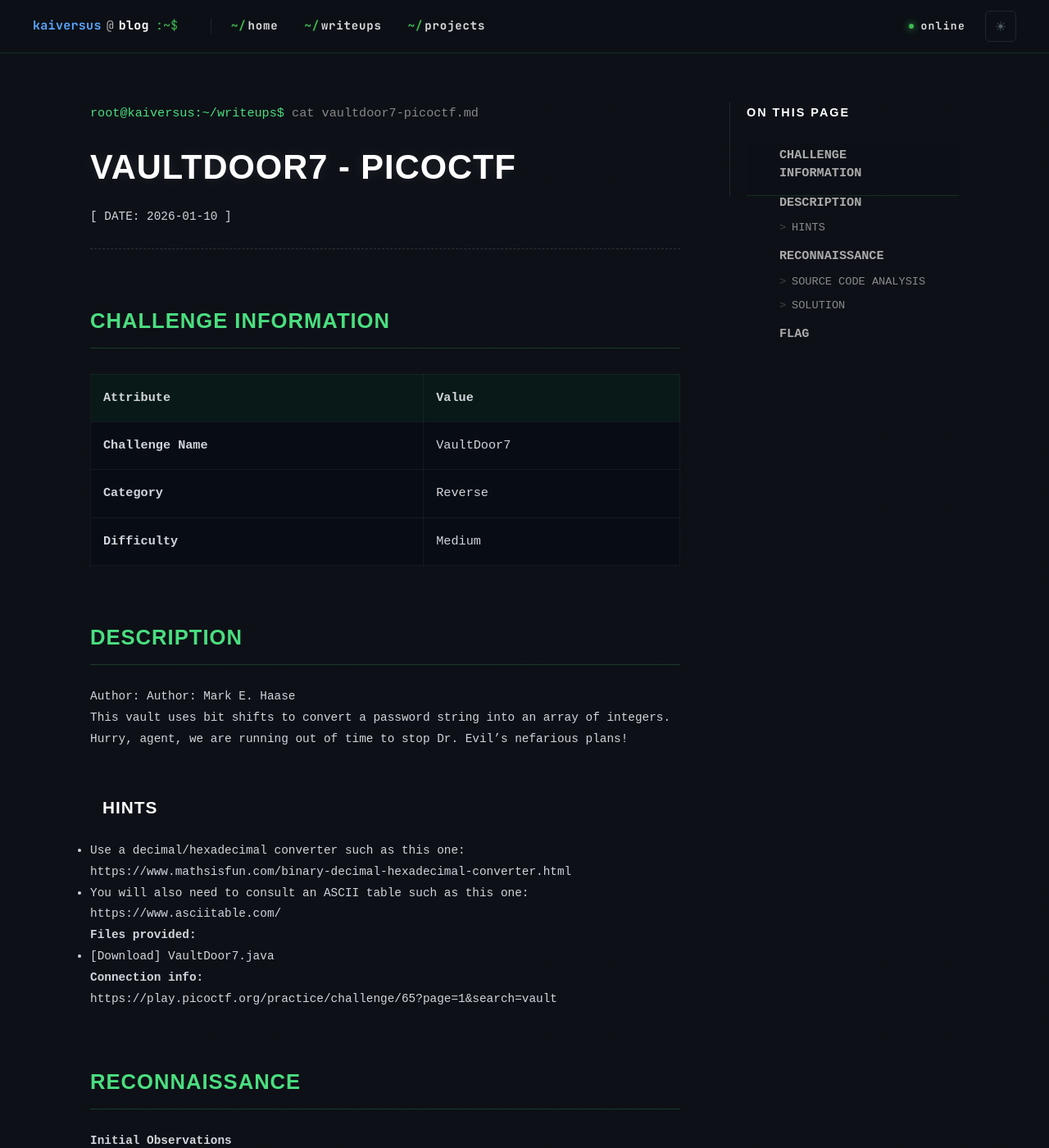
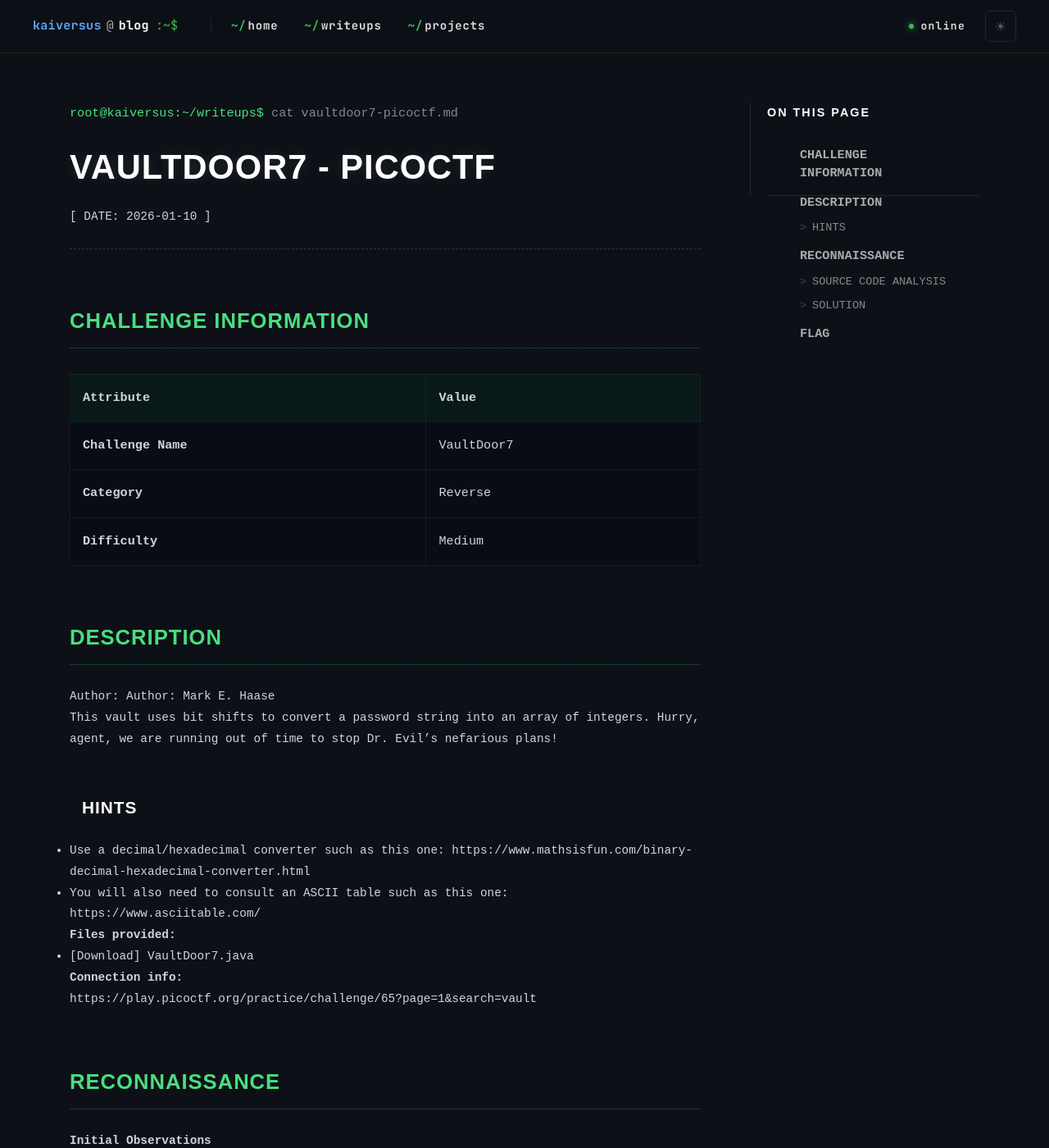
Before and after one commit to kaiversus/kaiversus.github.io, a Jekyll site: the page built from _writeups/vault-door-7_pico/vault-door-7_pico.md, in a window 1280 px wide and 1400 px high. Shown: the whole window at 82% size. Built offline with Jekyll 4.4.1, drawn with Linux system fonts in a browser that asks for light colours.

Commit message:
Update style.css

```diff
--- a/assets/css/style.css
+++ b/assets/css/style.css
@@ -416,7 +416,7 @@ html.light .theme-toggle  { color: #1c1a14 !important; border-color: rgba(0,0,0,
 
 .writeup-container {
     display: flex;
-    max-width: 1100px;
+    max-width: 1150px;
     margin: 60px auto;
     padding: 0 20px;
     gap: 60px;
@@ -427,7 +427,7 @@ html.light .theme-toggle  { color: #1c1a14 !important; border-color: rgba(0,0,0,
 .writeup-content {
     flex: 1;
     min-width: 0;
-    max-width: 800px;
+    max-width: 900px;
     color: #d1d5db; /* Màu xám trắng sáng hơn, rất dễ đọc */
     font-family: 'Rajdhani', 'Courier New', monospace; /* Đồng bộ font với trang chủ */
     font-size: 0.9rem;
```
